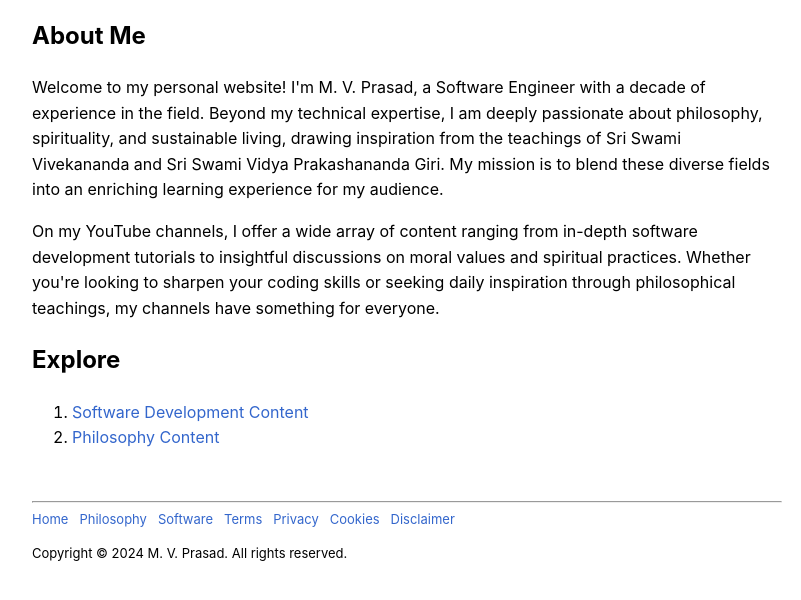
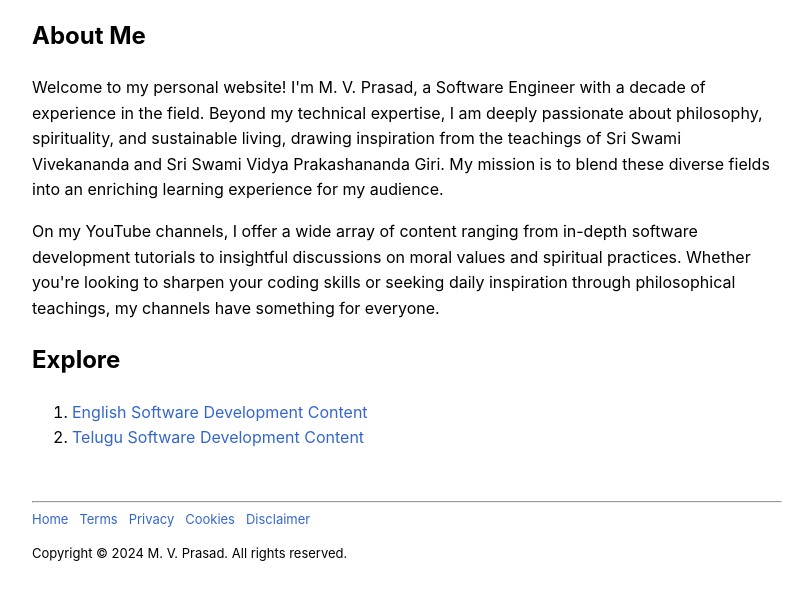
Before and after one commit to mv-prasad/mv-prasad.github.io, a plain HTML site: page index.html in a window 1280 px wide. Shown: the part 118-718 px from the top of the page, without its empty margins (233-1034 px from the left). Drawn offline with Linux system fonts and the light colour scheme.

Commit message:
Update Homepage

```diff
--- a/index.html
+++ b/index.html
@@ -33,9 +33,13 @@
 
         <h2>Explore</h2>
         <ol>
+            <li><a href="https://www.youtube.com/@MV.Prasad" target="_blank">English Software Development Content</a></li>
+            <li><a href="https://www.youtube.com/@MV.PrasadTelugu" target="_blank">Telugu Software Development Content</a></li>
+        </ol>
+<!--         <ol>
             <li><a href="software-development-content.html">Software Development Content</a></li>
             <li><a href="philosophy-content.html">Philosophy Content</a></li>
-        </ol>
+        </ol> -->
 
     </main>
 
@@ -44,8 +48,8 @@
         <hr>
         <nav>
             <a href="/">Home</a> &nbsp;
-            <a href="philosophy-content.html">Philosophy</a> &nbsp;
-            <a href="software-development-content.html">Software</a> &nbsp;
+<!--             <a href="philosophy-content.html">Philosophy</a> &nbsp;
+            <a href="software-development-content.html">Software</a> &nbsp; -->
             <a href="terms.html">Terms</a> &nbsp;
             <a href="privacy.html">Privacy</a> &nbsp;
             <a href="cookie-policy.html">Cookies</a> &nbsp;
```
